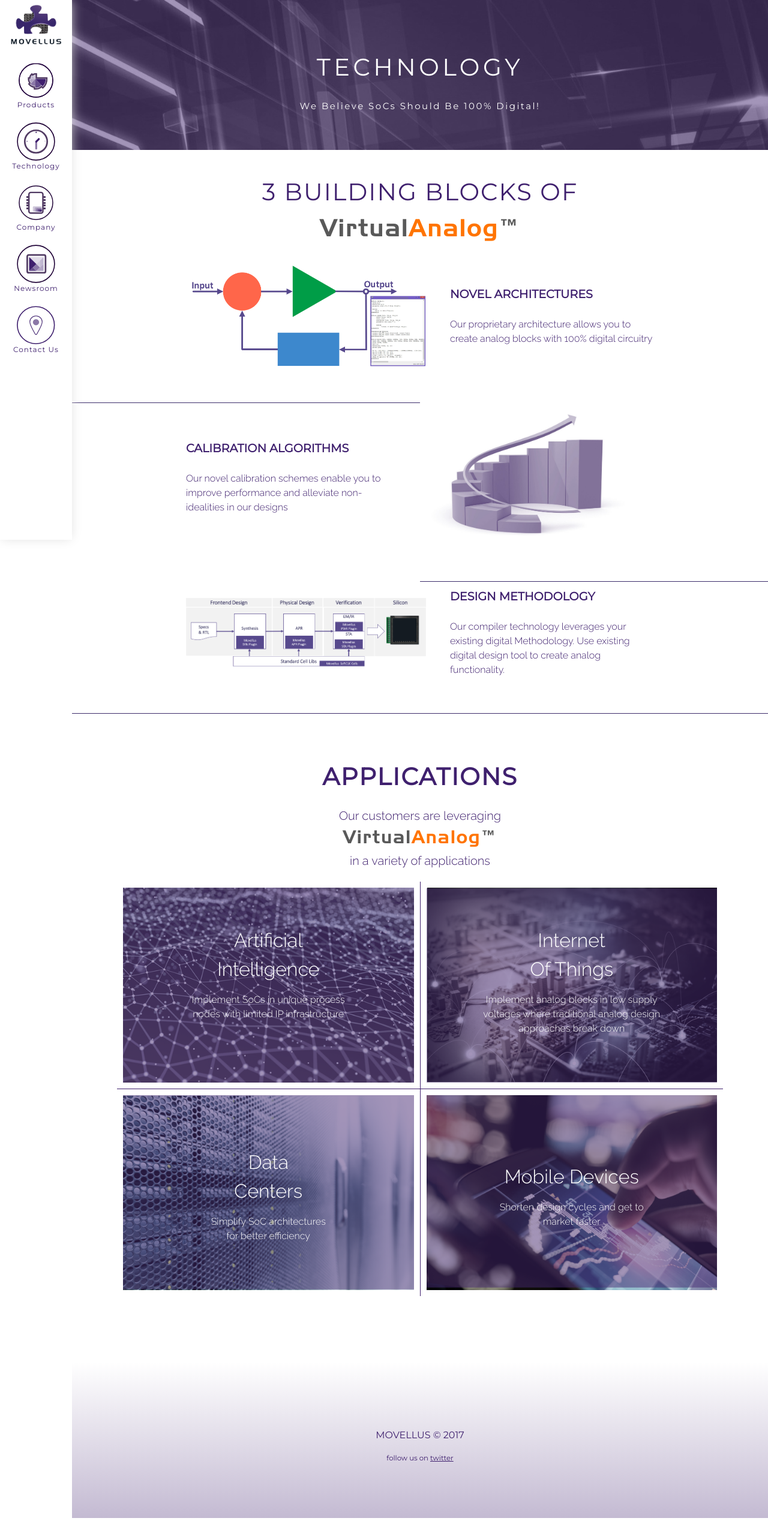
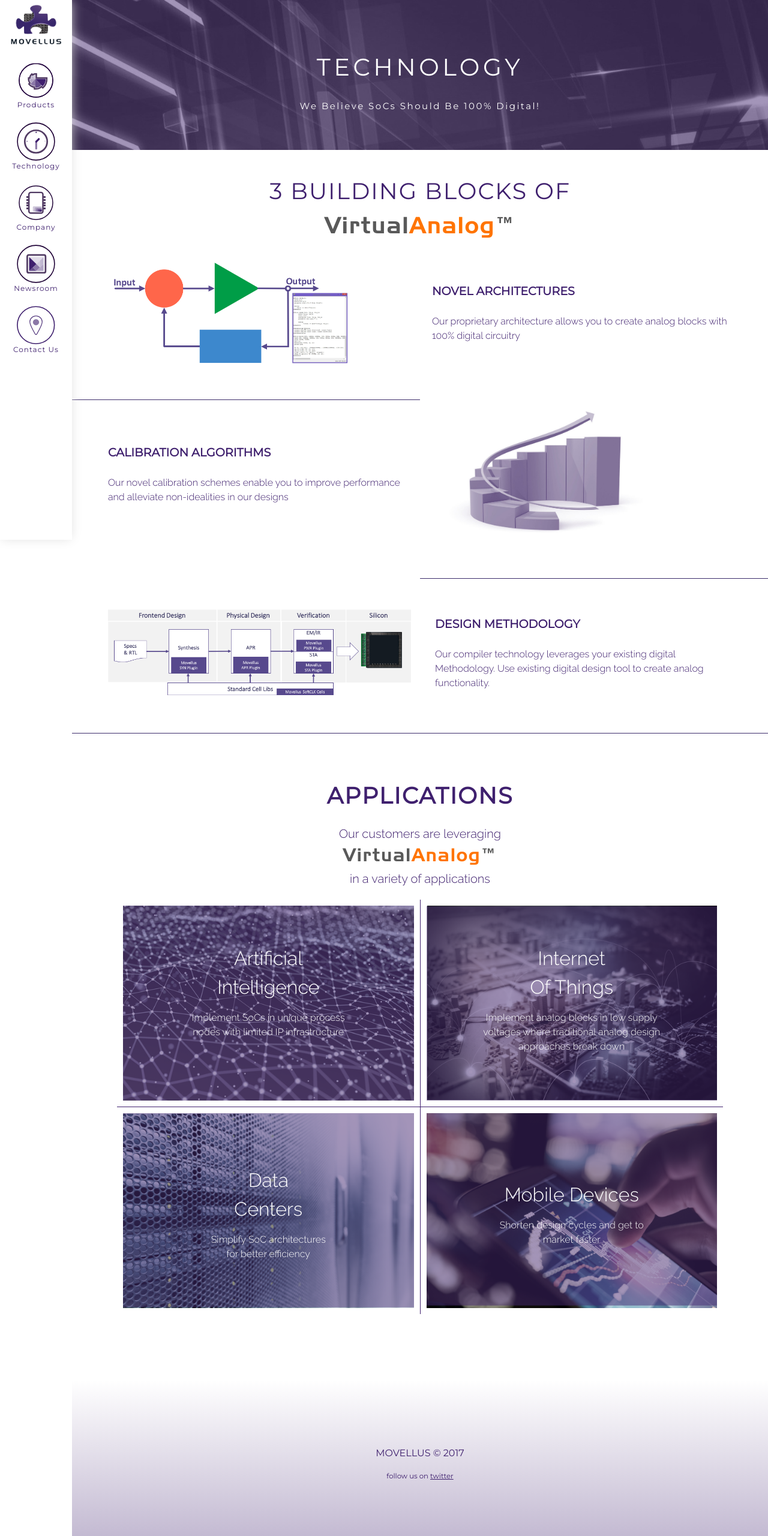
Before and after one commit to zaghmout/movellus, a Jekyll site: the page built from technology/index.html, in a window 1280 px wide. Shown: the whole page at 60% size. Built offline with Jekyll 4.4.1, drawn with Linux system fonts in a browser that asks for light colours; nearby versions of some CDN libraries; before the commit the page ends 2531 px from its top, so only the background shows below that.

Commit message:
final sizing and spacing

```diff
--- a/_sass/_layout.scss
+++ b/_sass/_layout.scss
@@ -836,8 +836,7 @@
 // NEW TECH PAGE
 
 .tech-wrapper{
-    max-width: 800px;
-    margin: 0 auto;
+    margin: 0 50px;
 }
 .tech-boxes{
     color: #fff;
@@ -932,7 +931,7 @@
     margin: 40px auto 20px;
     letter-spacing: 2px;
     font-size: larger;
-    font-size: 40px;
+    font-size: 38px;
     max-width: 580px;
 }
 .tlh-2{
@@ -1000,16 +999,22 @@
 // products page
 .products-wrapper{
     margin: 0 auto;
+    margin-top: 50px;
 }
 
 .products-box{
     border: 1px solid $brand-color;
     border-radius: 4px;
     text-align: center;
+    font-size: 12px;
+    margin: 10px;
     img,h3{
         margin-top: 10px;
     }
-    min-height: 150px;
+    img{
+        width: 50px;
+    }
+    min-height: 115px;
     margin-top: 20px;
     &:hover{
         border: 2px solid $brand-color;
@@ -1017,10 +1022,10 @@
 }
 
 .products-content{
-    margin: 0px 40px;
+    margin: 10px 40px;
     h4{
         color: #989898;
-        font-size: 25px;
+        font-size: 18px;
         font-weight: 600;
     }
     .softclk{
@@ -1030,11 +1035,20 @@
 
 .products-justify{
     text-align: justify;
+    font-size: 14px;
+    #products-tbl-img{
+        max-width: 625px;
+    }
 }
 
 #products-video{
-    height: 360px;
-    width: 640px;
+    height: 250px;
+    width: 400px;
+    margin: 0px auto;
+}
+
+.products-content > .flexbox-container{
+    align-items: initial;
 }
 
 .video-row{
@@ -1050,6 +1064,16 @@
         }
     }
 }
+
+#methodology-wrapper{
+    margin-top: 40px;
+}
+
+#design-methodology{
+    max-width: 505px;
+}
+
+
 
 @media(max-width: 800px){
 
--- a/technology/index.html
+++ b/technology/index.html
@@ -52,9 +52,9 @@
       </div>
       <div class="right-half-line"></div>
       <div class="tech-wrapper">
-          <div class="flexbox-container">
+          <div class="flexbox-container" id="methodology-wrapper">
               <div class="feature-gif">
-                  <img src="/images/design-methodology.png" alt="" >
+                  <img id="design-methodology" src="/images/design-methodology.png" alt="" >
               </div>
               <div class="feature-details">
                   <strong>
```
Also changed, not shown: products/index.html (+6 -4 lines).
